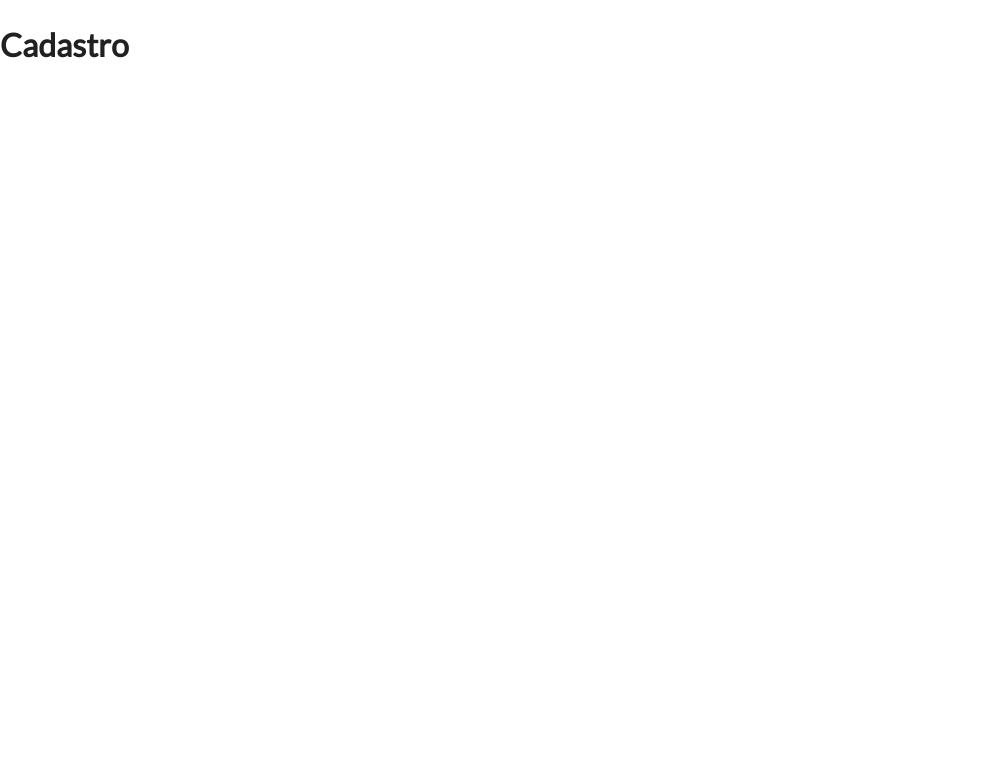
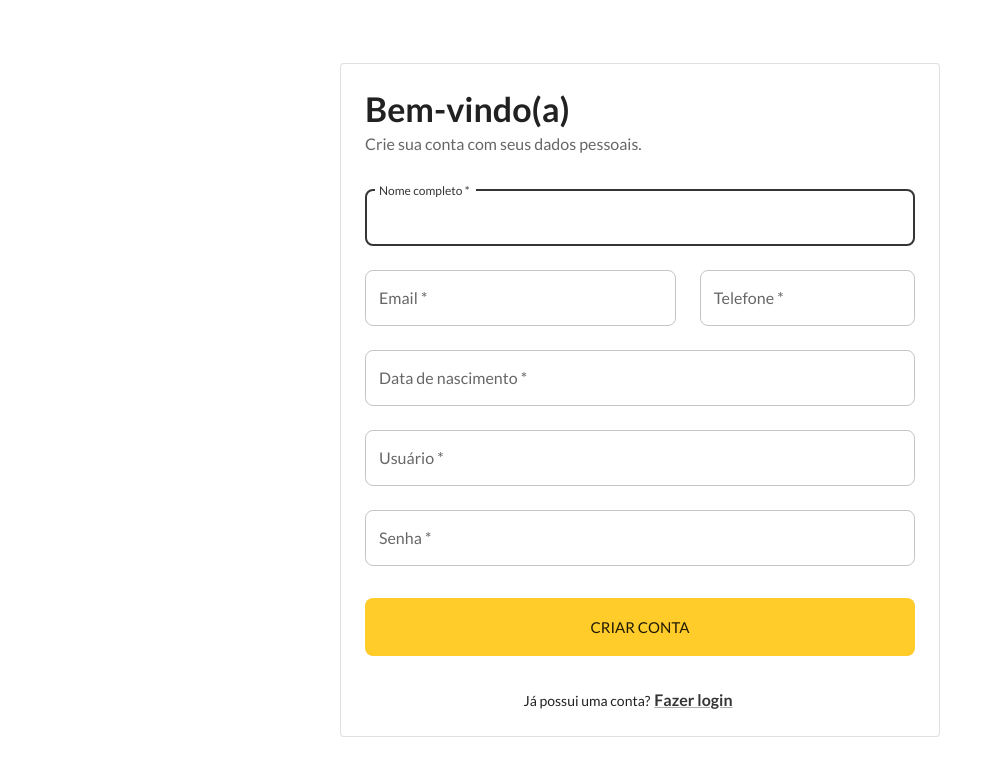
Before and after one commit to EriJohnson/marle, a React (Vite) app: page /register in a window 1280 px wide. Shown: the top 776 px of the page, without its empty margins (0-1002 px from the left). Built offline with nearby package versions, Linux system fonts and the light colour scheme.

Commit message:
feat(register): create register page layout

```diff
--- a/package.json
+++ b/package.json
@@ -8,11 +8,14 @@
     "preview": "vite preview"
   },
   "dependencies": {
+    "@date-io/dayjs": "^2.13.1",
     "@emotion/react": "^11.9.0",
     "@emotion/styled": "^11.8.1",
     "@fontsource/lato": "^4.5.5",
     "@mui/icons-material": "^5.6.1",
     "@mui/material": "^5.6.1",
+    "@mui/x-date-pickers": "^5.0.0-alpha.1",
+    "dayjs": "^1.11.1",
     "react": "^18.0.0",
     "react-dom": "^18.0.0",
     "react-router-dom": "6"
--- a/src/App.tsx
+++ b/src/App.tsx
@@ -1,5 +1,5 @@
-import { AppRoutes } from './Routes';
+import { Routes } from './Routes';
 
 export default function App() {
-  return <AppRoutes />;
+  return <Routes />;
 }
--- a/src/Routes.tsx
+++ b/src/Routes.tsx
@@ -1,15 +1,16 @@
 import { Login } from 'pages/Login';
-import { BrowserRouter, Routes, Route } from 'react-router-dom';
+import { Register } from 'pages/Register';
+import { BrowserRouter, Route, Routes as Router } from 'react-router-dom';
 
-export function AppRoutes() {
+export function Routes() {
   return (
     <BrowserRouter>
-      <Routes>
+      <Router>
         <Route path='/' element={<Login />} />
-        <Route path='/register' element={<h1>Cadastro</h1>} />
+        <Route path='/register' element={<Register />} />
         <Route path='/home' element={<h1>Seja bem-vindo(a)</h1>} />
         <Route path='*' element={<h1>Not found</h1>} />
-      </Routes>
+      </Router>
     </BrowserRouter>
   );
 }
--- a/src/theme.ts
+++ b/src/assets/theme.ts
@@ -13,7 +13,28 @@ const theme = createTheme({
     },
   },
   typography: {
-    fontFamily: 'Lato',
+    fontFamily: "'Lato','Arial'",
+    fontWeightLight: 300,
+    fontWeightRegular: 400,
+    fontWeightBold: 700,
+    h1: {
+      fontWeight: 700,
+    },
+    h2: {
+      fontWeight: 700,
+    },
+    h3: {
+      fontWeight: 700,
+    },
+    h4: {
+      fontWeight: 700,
+    },
+    h5: {
+      fontWeight: 700,
+    },
+    h6: {
+      fontWeight: 700,
+    },
   },
   components: {
     MuiButton: {
--- a/src/components/shared/Copyright/index.tsx
+++ b/src/components/shared/Copyright/index.tsx
@@ -1,23 +1,25 @@
-import { Link, Typography } from '@mui/material';
+import { Link, Stack, Typography } from '@mui/material';
+import HeartIcon from '@mui/icons-material/Favorite';
 
 export function Copyright(props: any) {
   return (
-    <Typography
-      variant='body2'
-      color='text.secondary'
-      align='center'
-      {...props}
-    >
-      {'Todos os direitos reservados © '}
-      <Link
-        color='inherit'
-        href='https://github.com/EriJohnson'
-        target='_blank'
-      >
-        Eri JS
-      </Link>{' '}
-      {new Date().getFullYear()}
-      {'.'}
-    </Typography>
+    <Stack {...props} direction={'row'} alignItems='center' spacing={0.5}>
+      <Typography variant='body2' color='text.secondary' align='center'>
+        Desenvolvido com
+      </Typography>
+
+      <HeartIcon sx={{ fontSize: 14 }} />
+
+      <Typography variant='body2' color='text.secondary' align='center'>
+        por{' '}
+        <Link
+          color='inherit'
+          href='https://www.linkedin.com/in/erijsfernandes/'
+          target='_blank'
+        >
+          @Eri JS
+        </Link>
+      </Typography>
+    </Stack>
   );
 }
--- /dev/null
+++ b/src/components/shared/DatePicker/index.tsx
@@ -0,0 +1,18 @@
+import Stack from '@mui/material/Stack';
+import { AdapterDayjs } from '@mui/x-date-pickers/AdapterDayjs';
+
+import {
+  DatePicker as MuiDatePicker,
+  DatePickerProps,
+} from '@mui/x-date-pickers/DatePicker';
+import { LocalizationProvider } from '@mui/x-date-pickers/LocalizationProvider';
+
+export function DatePicker(props: DatePickerProps) {
+  return (
+    <LocalizationProvider dateAdapter={AdapterDayjs}>
+      <Stack>
+        <MuiDatePicker {...props} views={['year', 'month', 'day']} />
+      </Stack>
+    </LocalizationProvider>
+  );
+}
--- a/src/pages/Login/index.tsx
+++ b/src/pages/Login.tsx
@@ -40,15 +40,26 @@ export function Login() {
       <Grid item xs={12} lg={4} xl={6} component={Paper} elevation={6} square>
         <Box
           sx={{
-            my: 8,
-            mx: 4,
+            mx: 3,
             display: 'flex',
             flexDirection: 'column',
             alignItems: 'center',
+            justifyContent: 'center',
+            height: '100%',
           }}
         >
-          <Box component='img' alt='OANSE Logo' src={oanseLogo} />
-          <Box component='form' noValidate onSubmit={handleSubmit}>
+          <Box
+            component='img'
+            alt='OANSE Logo'
+            src={oanseLogo}
+            sx={{ height: 64 }}
+          />
+          <Box
+            component='form'
+            noValidate
+            onSubmit={handleSubmit}
+            sx={{ mt: 5 }}
+          >
             <TextField
               margin='normal'
               required
@@ -74,30 +85,30 @@ export function Login() {
               type='submit'
               fullWidth
               variant='contained'
-              sx={{ mt: 3, mb: 2 }}
+              sx={{ mt: 3 }}
               color='secondary'
               size='large'
             >
               Entrar
             </Button>
 
-            <Grid container justifyContent='center'>
+            <Grid container justifyContent='center' sx={{ mt: 4 }}>
               <Grid item>
-                <Typography sx={{ display: 'inline' }} variant='body2'>
+                <Typography sx={{ display: 'inline' }} variant='body1'>
                   Ainda não tem uma conta?
                 </Typography>
                 <Link
                   component={RouterLink}
                   to='register'
-                  variant='body2'
-                  sx={{ ml: 0.5 }}
+                  variant='body1'
+                  sx={{ ml: 0.5, fontWeight: 'bold' }}
                 >
                   {'Cadastre-se'}
                 </Link>
               </Grid>
             </Grid>
           </Box>
-          <Copyright sx={{ mt: 8 }} />
+          <Copyright sx={{ mt: 5 }} />
         </Box>
       </Grid>
     </Grid>
--- /dev/null
+++ b/src/pages/Register.tsx
@@ -0,0 +1,169 @@
+import {
+  Button,
+  Container,
+  Grid,
+  Link,
+  Paper,
+  TextField,
+  Typography,
+} from '@mui/material';
+import { DatePicker } from 'components/shared/DatePicker';
+
+import { useState } from 'react';
+import { Link as RouterLink } from 'react-router-dom';
+
+type Club = {
+  URSINHOS: 'URSINHOS';
+  FAISCA: 'FAISCA';
+  FLAMA: 'FLAMA';
+  TOCHA: 'TOCHA';
+  JV: 'JV';
+  GQ7: 'GQ7';
+};
+
+type Role = {
+  ADMIN: 'ADMIN';
+  DEACON: 'DEACON';
+  DIRECTOR: 'DIRECTOR';
+  LEADER: 'LEADER';
+};
+
+interface IUser {
+  id?: string;
+  email: string;
+  full_name: string;
+  birth_date: string;
+  username: string;
+  password: string;
+  phone?: string;
+  club?: Club;
+  role?: Role;
+  is_active?: boolean;
+  created_at?: string | Date;
+  updated_at?: string | Date;
+}
+
+export function Register() {
+  const [birthDate, setBirthDate] = useState<null | unknown>(null);
+
+  return (
+    <Container
+      maxWidth='sm'
+      sx={{
+        height: '100vh',
+        display: 'flex',
+        flexDirection: 'column',
+        justifyContent: 'center',
+      }}
+      disableGutters
+    >
+      <Paper variant='outlined' sx={{ p: { xs: 3 } }} color='secondary'>
+        <Typography variant='h4'>Bem-vindo(a)</Typography>
+        <Typography variant='subtitle1' color='text.secondary'>
+          Crie sua conta com seus dados pessoais.
+        </Typography>
+
+        <Grid container component='form' spacing={3} sx={{ mt: 1 }}>
+          <Grid item xs={12}>
+            <TextField
+              required
+              id='full_name'
+              name='full_name'
+              label='Nome completo'
+              fullWidth
+              variant='outlined'
+              autoFocus
+            />
+          </Grid>
+
+          <Grid item xs={12} sm={7}>
+            <TextField
+              required
+              id='email'
+              name='email'
+              label='Email'
+              fullWidth
+              variant='outlined'
+              type={'email'}
+            />
+          </Grid>
+
+          <Grid item xs={12} sm={5}>
+            <TextField
+              required
+              id='phone'
+              name='phone'
+              label='Telefone'
+              fullWidth
+              variant='outlined'
+              type={'tel'}
+            />
+          </Grid>
+
+          <Grid item xs={12}>
+            <DatePicker
+              value={birthDate}
+              onChange={value => setBirthDate(value)}
+              renderInput={params => <TextField {...params} required />}
+              label='Data de nascimento'
+              openTo='year'
+              views={['year', 'month', 'day']}
+            />
+          </Grid>
+
+          <Grid item xs={12}>
+            <TextField
+              required
+              id='username'
+              name='username'
+              label='Usuário'
+              fullWidth
+              variant='outlined'
+              autoComplete='off'
+            />
+          </Grid>
+
+          <Grid item xs={12}>
+            <TextField
+              required
+              id='password'
+              name='password'
+              label='Senha'
+              fullWidth
+              variant='outlined'
+              type={'password'}
+              autoComplete='new-password'
+            />
+
+            <Button
+              type='submit'
+              fullWidth
+              variant='contained'
+              sx={{ mt: 4 }}
+              color='secondary'
+              size='large'
+            >
+              Criar conta
+            </Button>
+          </Grid>
+
+          <Grid container justifyContent='center' sx={{ mt: 4 }}>
+            <Grid item>
+              <Typography sx={{ display: 'inline' }} variant='body2'>
+                Já possui uma conta?
+              </Typography>
+              <Link
+                component={RouterLink}
+                to='/'
+                variant='body1'
+                sx={{ ml: 0.5, fontWeight: 'bold' }}
+              >
+                {'Fazer login'}
+              </Link>
+            </Grid>
+          </Grid>
+        </Grid>
+      </Paper>
+    </Container>
+  );
+}
```
Also changed, not shown: src/main.tsx (+6 -2 lines), src/assets/images/oanse-logo.png, 1 other file (tests, documents, lock files or other folders).
